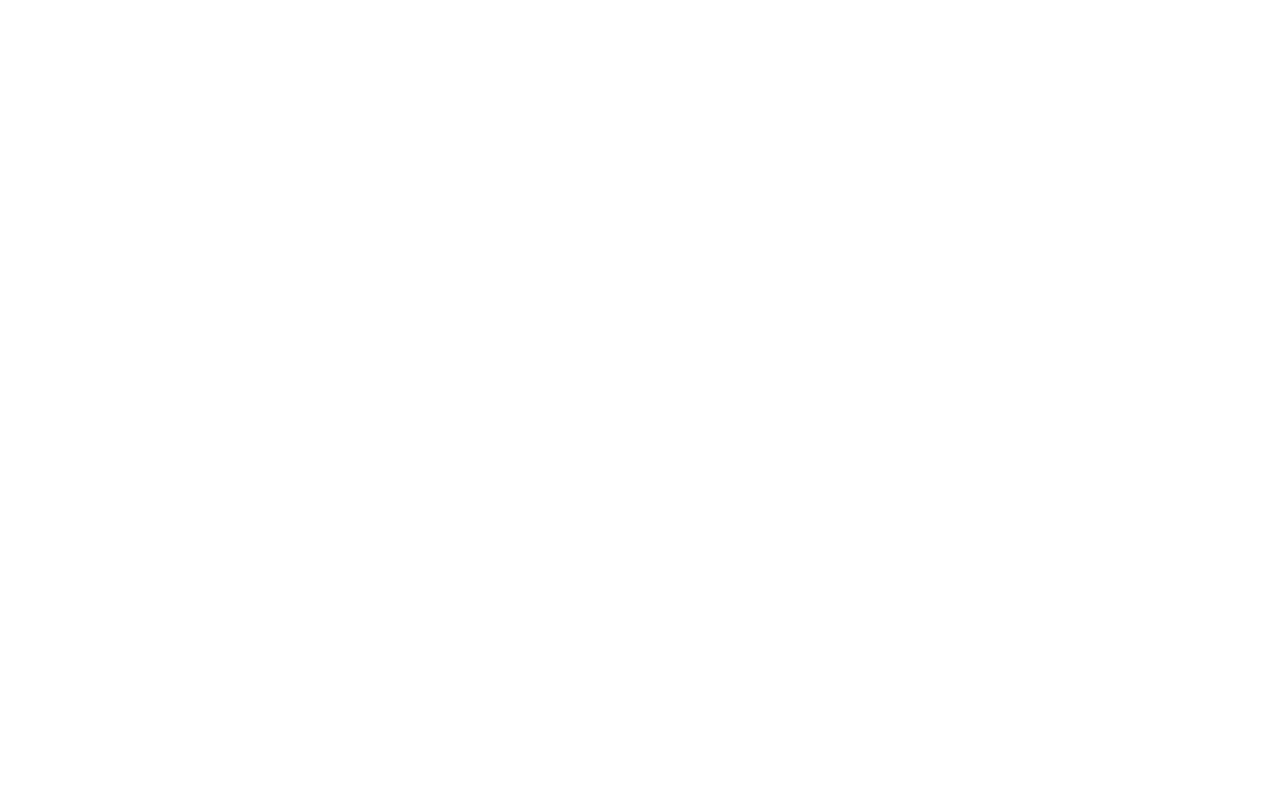
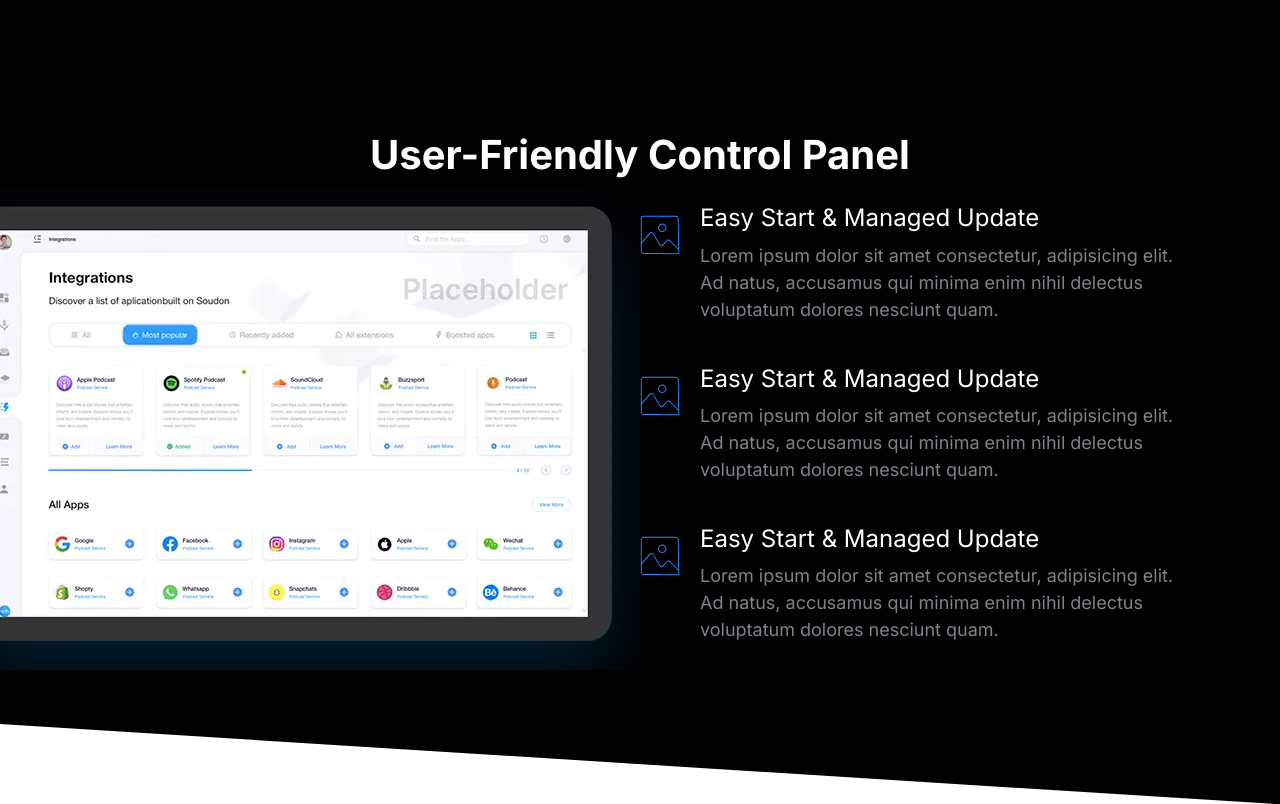
Before and after one commit to LUAI-SH/Moshify, a plain HTML site: page index.html in a window 1280 px wide. Drawn offline with Linux system fonts and the light colour scheme.

Commit message:
Build showcase block component.

```diff
--- a/css/styles.css
+++ b/css/styles.css
@@ -21,6 +21,12 @@
 }
 
 /* Typography */
+
+::selection {
+  background: var(--color-primary);
+  color: white;
+}
+
 html {
   font-size: 62.5%;
 }
@@ -30,7 +36,7 @@ body {
   font-size: 2.4rem;
   line-height: 1.5;
   color: var(--color-body);
-  padding: 2rem; /* temp */
+  /* padding: 2rem; temp */
 }
 
 h1,
@@ -51,6 +57,7 @@ h2 {
 
 h3 {
   font-size: 3rem;
+  font-weight: 500;
 }
 
 p {
@@ -140,7 +147,6 @@ a {
 .list {
   list-style: none;
   padding-left: 0;
-  color: var(--color-headings);
 }
 
 .list--inline .list__item {
@@ -151,6 +157,8 @@ a {
 .list--tick {
   padding-left: 2rem;
   list-style-image: url(../images/tick.svg);
+  color: var(--color-headings);
+
 }
 
 .list--tick .list__item {
@@ -423,6 +431,7 @@ a {
 /* Media */
 .media {
   display: flex;
+  margin-bottom: 2.5rem;
 }
 
 .media__image {
@@ -591,17 +600,19 @@ a {
   color: #7b858b;
 }
 
-.block--dark .block__heading {
+.block--dark h1,
+.block--dark h2,
+.block--dark h3 {
   color: white;
 }
 
 .block--skewed-right {
-  clip-path: polygon(0% 0%, 100% 0%, 100% 100%, 0% 80%);
+  clip-path: polygon(0% 0%, 100% 0%, 100% 100%, 0% 90%);
 }
 
 .block--skewed-left {
   padding-bottom: calc(var(--padding-vertical) + 4rem);
-  clip-path: polygon(0% 0%, 100% 0%, 100% 80%, 0% 100%);
+  clip-path: polygon(0% 0%, 100% 0%, 100% 90%, 0% 100%);
 }
 
 /* Collapsibles */
@@ -702,14 +713,6 @@ a {
 
 /* Hero */
 
-/* .hero__content {
-  text-align: left;
-} */
-
-.hero {
-  clip-path: polygon(0% 0%, 100% 0%, 100% 90%, 0% 100%);
-}
-
 .hero__tagline {
   font-size: 2rem;
   color: #b9c3cf;
@@ -795,3 +798,33 @@ flex-direction: column;
 .feature__img {
   width: 100%;
 }
+
+/* Showcase Block */
+
+.block-showcase {
+  padding: 10rem 0;
+}
+
+.block-showcase .block__heading {
+  margin-bottom: 5rem;
+}
+
+ .block-showcase__img > img {
+  width: 100%;
+}
+
+@media screen and (min-width: 768px) {
+  .block-showcase .grid {
+    grid-template-columns: 50% 50%;
+  }
+
+  .block-showcase__img {
+    justify-self: end;
+  }
+
+  .block-showcase__img > img {
+    width: auto;
+    justify-self: end;
+    max-width: 700px;
+  }
+}
--- a/index.html
+++ b/index.html
@@ -15,7 +15,79 @@
     <link rel="stylesheet" href="./css/styles.css" />
   </head>
   <body>
+    <section class="block block--dark block--skewed-right block-showcase">
+      <header class="block__header">
+        <h2>User-Friendly Control Panel</h2>
+      </header>
+      <div class="container grid grid--1x2">
+        <picture class="block-showcase__img">
+          <source
+            type="image/webp"
+            srcset="images/ipad.webp 1x, images/ipad@2x.webp 2x"
+          />
+          <source
+            type="image/png"
+            srcset="images/ipad.png 1x, images/ipad@2x.png 2x"
+          />
+          <img src="./images/ipad.png" alt="" />
+        </picture>
+        <ul class="list">
+          <li>
+            <div class="media">
+              <div class="media__image">
+                <svg class="icon icon--primary">
+                  <use xlink:href="/images/icons.svg#snap"></use>
+                </svg>
+              </div>
+              <div class="media__body">
+                <h3 class="media__title">Easy Start & Managed Update</h3>
+                <p class="media__description">
+                  Lorem ipsum dolor sit amet consectetur, adipisicing elit. Ad
+                  natus, accusamus qui minima enim nihil delectus voluptatum
+                  dolores nesciunt quam.
+                </p>
+              </div>
+            </div>
+          </li>
+          <li>
+            <div class="media">
+              <div class="media__image">
+                <svg class="icon icon--primary">
+                  <use xlink:href="/images/icons.svg#snap"></use>
+                </svg>
+              </div>
+              <div class="media__body">
+                <h3 class="media__title">Easy Start & Managed Update</h3>
+                <p class="media__description">
+                  Lorem ipsum dolor sit amet consectetur, adipisicing elit. Ad
+                  natus, accusamus qui minima enim nihil delectus voluptatum
+                  dolores nesciunt quam.
+                </p>
+              </div>
+            </div>
+          </li>
+          <li>
+            <div class="media">
+              <div class="media__image">
+                <svg class="icon icon--primary">
+                  <use xlink:href="/images/icons.svg#snap"></use>
+                </svg>
+              </div>
+              <div class="media__body">
+                <h3 class="media__title">Easy Start & Managed Update</h3>
+                <p class="media__description">
+                  Lorem ipsum dolor sit amet consectetur, adipisicing elit. Ad
+                  natus, accusamus qui minima enim nihil delectus voluptatum
+                  dolores nesciunt quam.
+                </p>
+              </div>
+            </div>
+          </li>
+        </ul>
 
+        <aside class="block-showcase__details"></aside>
+      </div>
+    </section>
     <script src="js/main.js"></script>
   </body>
 </html>
```
Also changed, not shown: components/showcase-block.html (added, +73 -0 lines), images/ipad.png (added), images/ipad.webp (added), images/ipad@2x.png (added), images/ipad@2x.webp (added).
